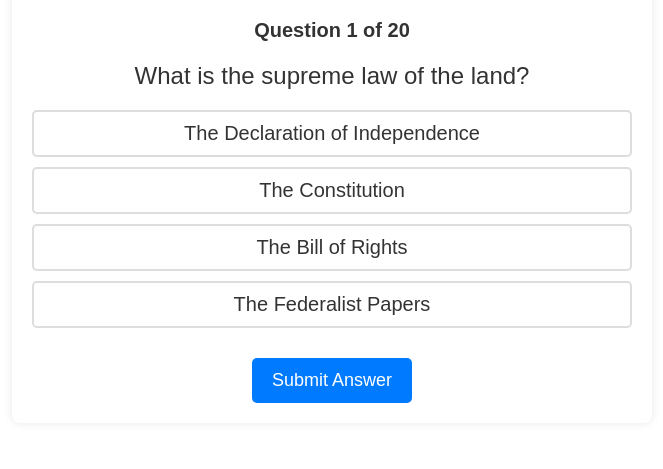
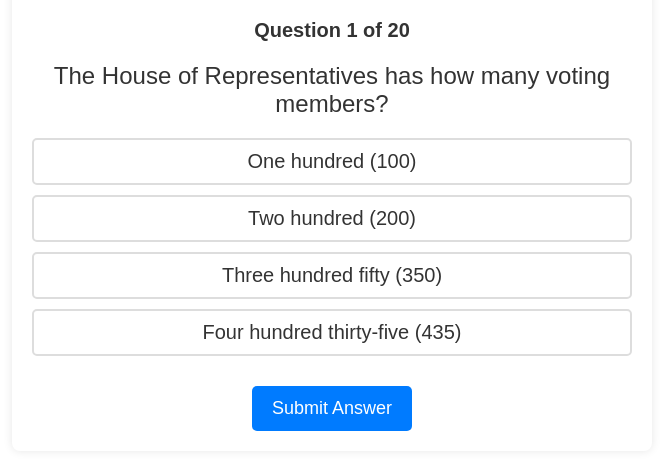
Before and after one commit to githubuser1087/Englishprj, a plain HTML site: page index.html in a window 1280 px wide. Shown: the part 81-550 px from the top of the page, without its empty margins (308-971 px from the left). Drawn offline with Linux system fonts and the light colour scheme.

Commit message:
Update index.html

```diff
--- a/index.html
+++ b/index.html
@@ -83,103 +83,103 @@
     <script>
      const questions = [
     {
-                question: "What is the supreme law of the land?",
-                options: ["The Declaration of Independence", "The Constitution", "The Bill of Rights", "The Federalist Papers"],
+        question: "The House of Representatives has how many voting members?",
+        options: ["One hundred (100)", "Two hundred (200)", "Three hundred fifty (350)", "Four hundred thirty-five (435)"],
+        answer: 3
+    },
+    {
+        question: "We elect a U.S. Representative for how many years?",
+        options: ["Two (2)", "Four (4)", "Six (6)", "Eight (8)"],
+        answer: 0
+    },
+    {
+        question: "Name your U.S. Representative.",
+        options: ["AL Green", "Nancy Pelosi", "Kevin McCarthy", "Mitch McConnell"],
+        answer: 0
+    },
+    {
+        question: "Who does a U.S. Senator represent?",
+        options: ["Only their party members", "Only those who voted for them", "All people of the state", "Only the wealthy"],
+        answer: 2
+    },
+    {
+        question: "Why do some states have more Representatives than other states?",
+        options: ["Because of the state's population", "Because they have more land area", "Because they have more electoral votes", "Because they joined the Union earlier"],
+        answer: 0
+    },
+    {
+        question: "We elect a President for how many years?",
+        options: ["Two (2)", "Four (4)", "Six (6)", "Eight (8)"],
         answer: 1
     },
     {
-                question: "What does the Constitution do?",
-                options: ["Sets up the government", "Defines the government", "Protects basic rights of Americans", "All of the above"],
+        question: "In what month do we vote for President?",
+        options: ["September", "October", "November", "December"],
+        answer: 2
+    },
+    {
+        question: "What is the name of the President of the United States now?",
+        options: ["Donald Trump", "Barack Obama", "Joe Biden", "George W. Bush"],
+        answer: 2
+    },
+    {
+        question: "What is the name of the Vice President of the United States now?",
+        options: ["Mike Pence", "Kamala Harris", "Joe Biden", "Dick Cheney"],
+        answer: 1
+    },
+    {
+        question: "If the President can no longer serve, who becomes President?",
+        options: ["The Vice President", "The Speaker of the House", "The Secretary of State", "The Chief Justice"],
+        answer: 0
+    },
+    {
+        question: "If both the President and the Vice President can no longer serve, who becomes President?",
+        options: ["The Secretary of State", "The Chief Justice", "The Speaker of the House", "The Senate Majority Leader"],
+        answer: 2
+    },
+    {
+        question: "Who is the Commander in Chief of the military?",
+        options: ["The Secretary of Defense", "The President", "The Chairman of the Joint Chiefs of Staff", "The Vice President"],
+        answer: 1
+    },
+    {
+        question: "Who signs bills to become laws?",
+        options: ["The President", "The Vice President", "The Speaker of the House", "The Chief Justice"],
+        answer: 0
+    },
+    {
+        question: "Who vetoes bills?",
+        options: ["The Chief Justice", "The Senate Majority Leader", "The Speaker of the House", "The President"],
         answer: 3
     },
     {
-                question: "The idea of self-government is in the first three words of the Constitution. What are these words?",
-                options: ["Life, Liberty, Pursuit", "We the People", "United States Constitution", "Government for People"],
+        question: "What does the President's Cabinet do?",
+        options: ["Makes laws", "Advises the President", "Decides court cases", "Approves the budget"],
         answer: 1
     },
     {
-                question: "What is an amendment?",
-                options: ["A law passed by Congress", "A Supreme Court decision", "A change or addition to the Constitution", "A presidential order"],
+        question: "What are two Cabinet-level positions?",
+        options: ["Secretary of State and Secretary of Defense", "Chief of Staff and Press Secretary", "Senate Majority Leader and House Speaker", "Chief Justice and Attorney General"],
+        answer: 0
+    },
+    {
+        question: "What does the judicial branch do?",
+        options: ["Makes laws", "Enforces laws", "Reviews laws", "Approves the budget"],
         answer: 2
     },
     {
-                question: "What do we call the first ten amendments to the Constitution?",
-                options: ["The Federalist Papers", "The Articles of Confederation", "The Bill of Rights", "The Declaration of Rights"],
-                answer: 2
-            },
-            {
-                question: "What is one right or freedom from the First Amendment?",
-                options: ["Right to bear arms", "Freedom of speech", "Right to a speedy trial", "Freedom from unreasonable searches"],
+        question: "What is the highest court in the United States?",
+        options: ["The Federal Court", "The Supreme Court", "The District Court", "The Court of Appeals"],
         answer: 1
     },
     {
-                question: "How many amendments does the Constitution have?",
-                options: ["Ten (10)", "Thirteen (13)", "Twenty-seven (27)", "Fifty (50)"],
-                answer: 2
-            },
-            {
-                question: "What did the Declaration of Independence do?",
-                options: ["Established the first government", "Ended the Revolutionary War", "Created the Constitution", "Announced our independence from Great Britain"],
-                answer: 3
-            },
-            {
-                question: "What are two rights in the Declaration of Independence?",
-                options: ["Life and liberty", "Liberty and pursuit of happiness", "Life and pursuit of happiness", "All of the above"],
-                answer: 3
-            },
-            {
-                question: "What is freedom of religion?",
-                options: ["You must practice a religion", "You can practice any religion, or not practice a religion", "You must practice the state religion", "You can only practice certain approved religions"],
+        question: "How many justices are on the Supreme Court?",
+        options: ["Seven (7)", "Nine (9)", "Eleven (11)", "Thirteen (13)"],
         answer: 1
     },
     {
-                question: "What is the economic system in the United States?",
-                options: ["Socialist economy", "Communist economy", "Capitalist economy", "Mixed economy"],
-                answer: 2
-            },
-            {
-                question: "What is the 'rule of law'?",
-                options: ["Laws are made by the President", "Everyone must follow the law", "Only citizens must follow the law", "Laws can be ignored by government officials"],
-                answer: 1
-            },
-            {
-                question: "Name one branch or part of the government.",
-                options: ["Legislative", "Military", "State", "Local"],
-                answer: 0
-            },
-            {
-                question: "What stops one branch of government from becoming too powerful?",
-                options: ["The President", "The Supreme Court", "Checks and balances", "The Constitution"],
-                answer: 2
-            },
-            {
-                question: "Who is in charge of the executive branch?",
-                options: ["The President", "The Speaker of the House", "The Chief Justice", "The Senate Majority Leader"],
-                answer: 0
-            },
-            {
-                question: "Who makes federal laws?",
-                options: ["The President", "The Supreme Court", "State legislatures", "Congress"],
-                answer: 3
-            },
-            {
-                question: "What are the two parts of the U.S. Congress?",
-                options: ["The House and the Senate", "The President and Vice President", "The Supreme Court and lower courts", "The Executive and Judicial branches"],
-                answer: 0
-            },
-            {
-                question: "How many U.S. Senators are there?",
-                options: ["Fifty (50)", "One hundred (100)", "Four hundred thirty-five (435)", "Two hundred (200)"],
-                answer: 1
-            },
-            {
-                question: "We elect a U.S. Senator for how many years?",
-                options: ["Two (2)", "Four (4)", "Six (6)", "Eight (8)"],
-                answer: 2
-            },
-            {
-                question: "Who is one of your state's U.S. Senators now?",
-                options: ["Answers will vary", "The governor", "The state representative", "The mayor"],
+        question: "Who is the Chief Justice of the United States now?",
+        options: ["John G. Roberts Jr.", "Clarence Thomas", "Samuel Alito", "Sonia Sotomayor"],
         answer: 0
     }
 ];
```
Lines whose indentation alone changed are shown as unchanged.
